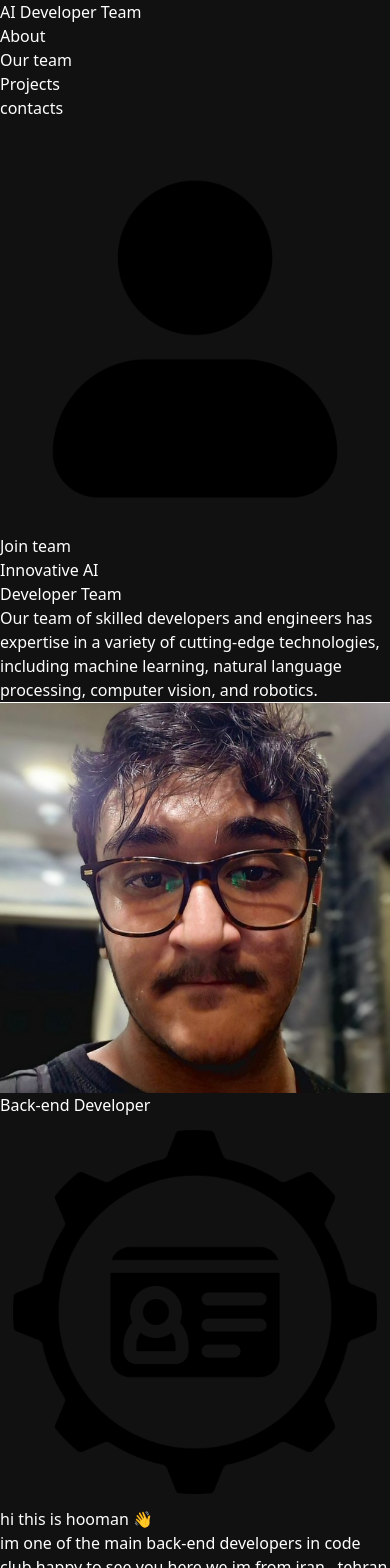
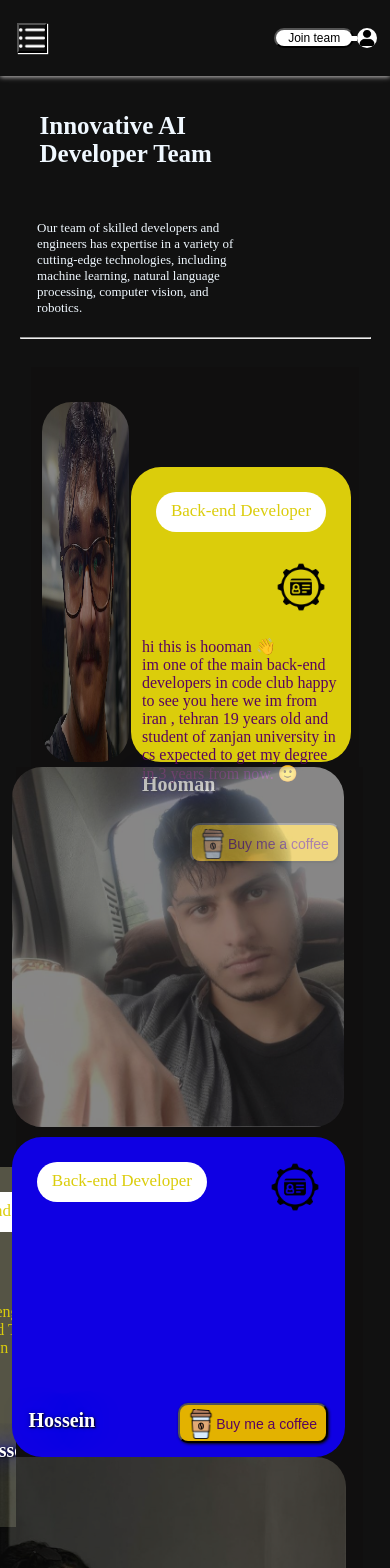
Before and after one commit to github-amirhossein/simple-dev-blog, a React (Vite) app: page / in a window 390 px wide. Shown: the top 1568 px of the page. Built offline with nearby package versions, Linux system fonts and the light colour scheme.

Commit message:
Update App.css

```diff
--- a/src/App.css
+++ b/src/App.css
@@ -1,3 +1,584 @@
-@tailwind base;
-@tailwind components;
-@tailwind utilities;
+
+
+*{
+    color: aliceblue;
+}
+
+
+body{
+    margin: 0px;
+    width:100% ;
+    background-color: #000000;
+
+
+
+
+}
+
+.header{
+    width: 96%;
+    padding: 2%;
+    height: 60px;
+    box-shadow: 0px 1px 5px #c8c5c5 ;
+    position: relative;
+}
+
+.header-team{
+    width: 30%;
+    float: left;
+}
+
+.header-h1{
+    font-size: 30px;
+    margin-top: 10px;
+    color: yellow;
+    margin-left: 0px;
+
+
+}
+nav{
+    width: 50%;
+    height: 80%;
+    float: left;
+    padding: 5px;
+    display: flex;
+    justify-content: center;
+
+
+
+}
+nav ul{
+    border-radius: 40px;
+    border: 1px solid rgb(48, 1, 1);
+    box-shadow: 2px 2px 10px rgb(48, 1, 1);
+    list-style-type: none;
+    padding:2px 20px ;
+    margin: 10px ;
+
+
+
+}
+nav ul li{
+    float: left;
+    margin: 0% 20px;
+}
+
+.join-team{
+    float: right;
+    width: 15%;
+    height: 50%;
+    padding: 20px 5px;
+    position: relative;
+}
+.namad{
+    width: 20px;
+    height: 20px;
+    background-color: #ffffff;
+    border-radius: 100%;
+    float: right;
+    padding: 3px;
+
+}
+
+.namad img{
+    width: 100%;
+}
+.namad::after{
+position: absolute;
+content: "";
+display: inline-block;
+background-color: #ffffff;
+width: 20px;
+height: 10px;
+top: 28px;
+right: 30px;
+}
+
+
+
+
+.header-join button{
+    cursor: pointer;
+    font-size: 12px;
+    width: 90px;
+    height: 25px;
+    border-radius: 30px;
+    background-color: #ffffff;
+    float: right;
+    margin: 0px 3px 0px 0px;
+    color: #000000;
+}
+.hide{
+    display: none;
+}
+
+a{
+    text-decoration: none;
+}
+
+
+
+/*body*/
+.cl{
+    clear: both;
+}
+
+.body-about{
+
+    height: 3000px;
+
+}
+.head-body-about{
+    padding:5% 5%;
+    width: 90%;
+    height: 250px;
+
+}
+
+.innovative{
+
+    float: left;
+   margin-left: 20px;
+    width: 460px;
+    margin-bottom: 5px;
+    font-size: 30px;
+}
+.matn-head-body-about{
+    width: 40%;
+    float: left;
+    margin-top: 5%;
+    height: auto;
+    margin-left: 5%;
+}
+.matn-head-body-about p{
+    float: left;
+    font-size: 20px;
+}
+.box-about{
+    width: 100%;
+    padding:0 0 5% 0%;
+    height: 100%;
+
+}
+.body-about-developer{
+    width: 80%;
+    padding:0% 2% 0 2% ;
+    display: flex;
+    margin-left: 8%;
+    height: 400px;
+    background-color: rgb(16, 15, 15);
+}
+.about-img-developer{
+
+    width: 400px;
+    height: 400px;
+    float: left;
+}
+.about-img-developer img{
+
+    border-radius: 30px;
+    opacity: 0.5;
+    width: 95% ;
+    height: 90%;
+    margin: 35px 1% 0 3%;
+}
+
+.about-img-developer img:hover{
+
+    opacity: 1;
+    transform: scale(1.2) ;
+}
+.about-img-developer1 img:hover{
+
+    opacity: 1;
+    transform: scale(1.2) ;
+}
+.about-img-developer2 img:hover{
+    opacity: 1;
+    transform: scale(1.2) ;
+}
+
+
+
+.about-matn-developer{
+    background-color: #dbcd0b;
+   margin-top: 100px;
+   border-radius:30px ;
+    height: 295px;
+    float: left;
+    width: 600px ;
+
+
+}
+.matn-developer-p{
+    width: 90%;
+    height: 200px;
+    padding: 5px 5%;
+
+}
+.matn-developer-p p{
+    font-size: 16px;
+    color: #59045f;
+    margin-bottom: 20px;
+    height: 100px;
+}
+.mar-but{
+    margin-bottom: 60px;
+    color: #dbcd0b !important;
+}
+.matn-developer-p h2{
+    font-size: 20px;
+    color: #ffffff;
+    text-shadow: 1px 1px 2px black, 0 0 25px blue, 0 0 5px darkblue;
+    float: left;
+}
+.matn-developer-p button{
+    cursor: pointer;
+   border-radius: 10px;
+    width: 150px;
+    height: 40px;
+    float: right;
+    margin-top: 10px;
+    background-color: rgb(227, 178, 0);
+    box-shadow: 1px 1px 3px rgb(9, 9, 9);
+
+}
+.matn-developer-p button img{
+    margin-top: 3px;
+    width: 30px;
+    height: 30px;
+    float: left;
+}
+.matn-developer-p button p{
+    text-align: left;
+    margin: 10px 0px;
+    font-size: 14px;
+}
+.masol{
+    margin: 25px;
+    margin-bottom: 5px;
+    background-color: #ffffff;
+    width: 160px;
+    height: 30px;
+    border-radius: 30px;
+    text-align: center;
+    padding: 5px;
+    float: left;
+
+}
+.masol p{
+    font-weight: 500;
+    margin: 4px;
+    color: #dbcd0b;
+    font-size:17px ;
+}
+.card{
+    float: right;
+}
+
+.card img{
+    width: 50px;
+    margin: 25px;
+    margin-bottom: 0px;
+}
+.body-about-developer1{
+    width: 85%;
+    padding:0% 2% 0 2% ;
+    float: right;
+    margin-right: 7%;
+    height: 370px;
+    background-color: rgb(16, 15, 15);
+}
+.body-about-developer2{
+    width: 85%;
+    padding:0% 2% 0 2% ;
+    float: right;
+    margin-right: 7%;
+
+    height: 450px;
+    background-color: rgb(16, 15, 15);
+}
+.about-img-developer1{
+
+    width: 350px;
+    height: 400px;
+    float: right;
+}
+.about-matn-developer1{
+    background-color: #555445;
+   border-radius:30px ;
+   margin-top: 0;
+    height: 360px;
+    float: right;
+    width: 450px;
+
+}
+.about-img-developer1 img{
+    border-radius: 30px;
+    width: 95% ;
+    height: 90%;
+    margin: 0 5% 0 2%;
+    opacity: 0.5;
+}
+.about-img-developer2{
+    width: 470px;
+    height: 450px;
+    float: right;
+}
+.about-img-developer2 img{
+    border-radius: 30px;
+    width: 95% ;
+    height: 90%;
+    margin: 0 0% 0 3%;
+    opacity: 0.5;
+}
+.about-matn-developer2{
+    background-color: #0f00e3;
+   border-radius:30px ;
+   margin-top: 0;
+    height: 320px;
+    float: right;
+    width: 333px;
+    margin-right: 10px;
+
+}
+.all-project{
+    float: right;
+    width: 140px;
+    margin-top: 60px;
+    height: 50px;
+    padding: 20px 5px;
+    position: relative;
+}
+.box-rang{
+    width: 90%;
+    padding: 5%;
+    height: 500px;
+}
+.box-zard{
+    border-radius: 35px;
+    width: 60% ;
+    height: 350px;
+    background-color: #e6bb12;
+    float: left;
+}
+.head-box-zard{
+    width: 100%;
+    height: 100px;
+}
+.head-box-zard button{
+    font-size: 30px;
+
+    margin-right: 20px;
+    background-color:#000000;
+    border-radius: 100%;
+    border: 0;
+    float: right;
+    width: 40px;
+    height: 40px;
+
+}
+
+
+.p-h{
+    margin: 20px;
+    width: 220px;
+    height: 50px;
+}
+.p1{
+    margin-top: 3px;
+    margin-left: 5px;
+    border-radius: 30px;
+    background-color: #000000;
+    width: 70px;
+    height: 40px;
+    float: left;
+    text-align: center;
+    margin-right: -2px;
+
+}
+.p2{
+    margin-top: 15px;
+    background-color: #000000;
+    width: 10px;
+    height: 15px;
+    float: left;
+}
+.p3{
+    margin-top: 2px ;
+    background-color: #000000;
+    float: left;
+    border-radius: 30px;
+    width: 70px;
+    height: 40px;
+    text-align: center;
+    margin-left: -2px;
+}
+.ph1{
+    margin: 10px;
+    color: #dbcd0b;
+}
+.ph3{
+    margin: 10.5px;
+    color: #dbcd0b;
+}
+
+
+
+
+@media only screen and (max-width:970px) {
+    .header-h1{
+        font-size: 20px ;
+        margin-top: 15px;
+    }
+    nav{
+        width: 45%;
+    }
+    nav ul li{
+       font-size: 12px;
+       margin: 5px 10px;
+    }
+    nav ul{
+        padding: 3px 10px;
+    }
+    .join-team{
+        width: 20%;
+    }
+    .matn-head-body-about{width: 60%;}
+    .head-body-about{
+        height: 400px;
+    }
+    .matn-developer-p{
+        width: 90%;
+    }
+}
+
+
+
+
+
+@media only screen and (max-width:850px) {
+.head-body-about{
+    padding:5%;
+    width: 90%;
+    height: 350px;
+   }
+
+    .innovative h1{
+        font-size: 40px;
+    }
+    .innovative{
+        width: 300px;
+    }
+    .matn-head-body-about{width: 60%;}
+
+
+
+}
+
+@media only screen and (max-width:650px) {
+    .header-h1{
+        font-size: 15px ;
+        margin-top: 15px;
+    }
+    .header-team{
+        width: 25%;
+
+    }
+    nav{
+        width: 45%;
+    }
+    nav ul li{
+        font-size: 10px;
+        margin: 5px 5px;
+     }
+     .join-team{
+        width: 25%;
+    }
+
+
+    .namad{
+    width: 20px;
+    height: 20px;
+    background-color: #ffffff;
+    border-radius: 100%;
+    float: right;
+    padding: 0px;
+
+    }
+
+    .namad img{
+    width: 100%;
+    }
+    .namad::after{
+    position: absolute;
+    content: "";
+    display: inline-block;
+    background-color: #ffffff;
+    width: 10px;
+    height: 5px;
+    top: 28px;
+    right: 25px;
+    }
+
+
+
+
+    .header-join button{
+    font-size: 12px;
+    width: 80px;
+    height: 20px;
+    border-radius: 30px;
+    background-color: #ffffff;
+    float: right;
+    margin: 0px 3px 0px 0px;
+    color: #000000;
+    }
+
+
+}
+@media only screen and (max-width:520px) {
+    .header-team{
+        display: none;
+    }
+
+    .join-team{
+        width: 35%;
+    }
+    nav{
+        width: 10%;
+        height: 30px;
+        margin-top: 10px;
+    }
+    nav ul{
+        display: none !important;
+    }
+    .hide{
+        display: inline-block !important;
+
+
+        width: 30px;
+        height: 30px;
+    }
+    .hide button{
+       box-shadow: 1px 1px 1px #ffffff;
+        background: url(./img/list.png) center no-repeat;
+        background-size: cover;
+        width: 30px;
+        height: 30px;
+
+    }
+    .head-body-about{
+        height: auto;
+    }
+
+    .innovative h1{
+        font-size: 25px;
+    }
+    .innovative{
+        width: 200px;
+    }
+    .matn-head-body-about p{
+        font-size: 13px;
+    }
+}
```
